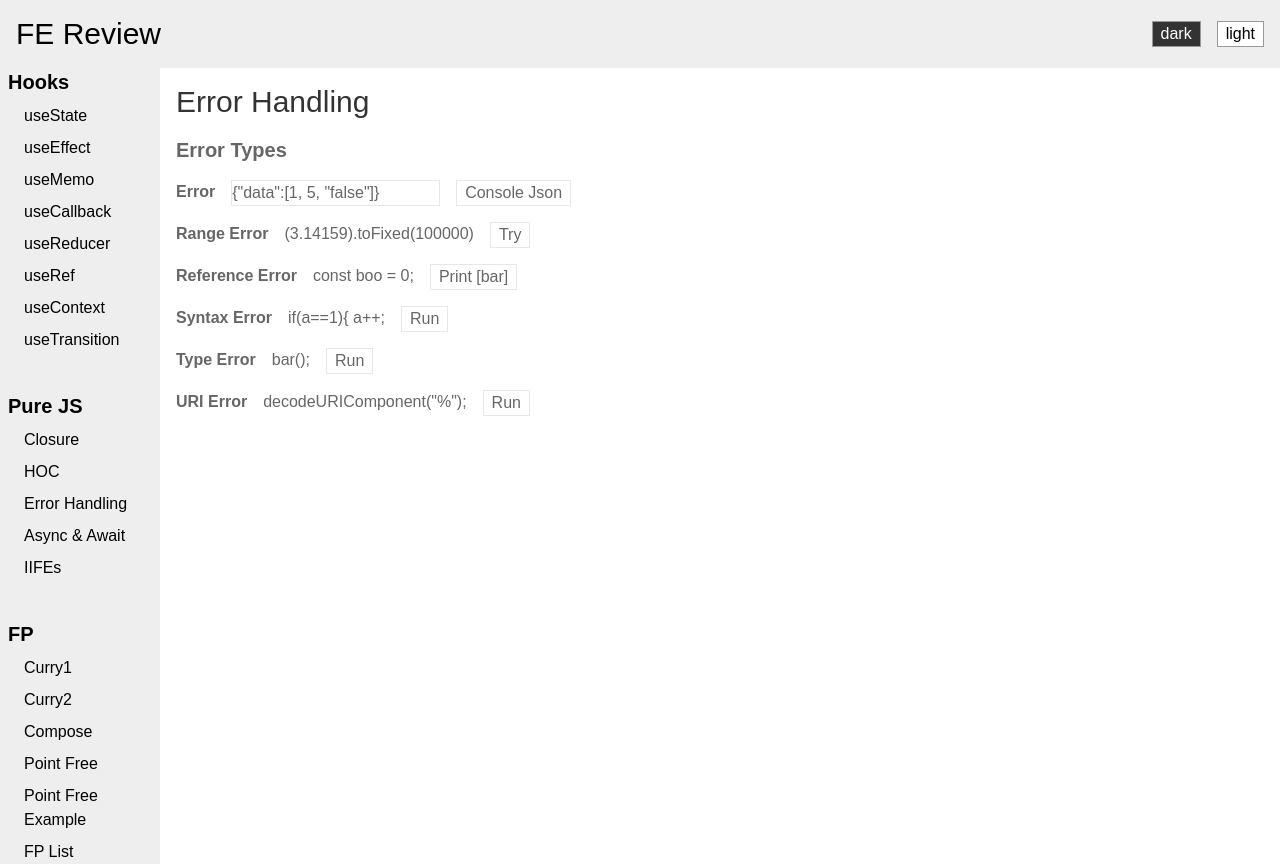
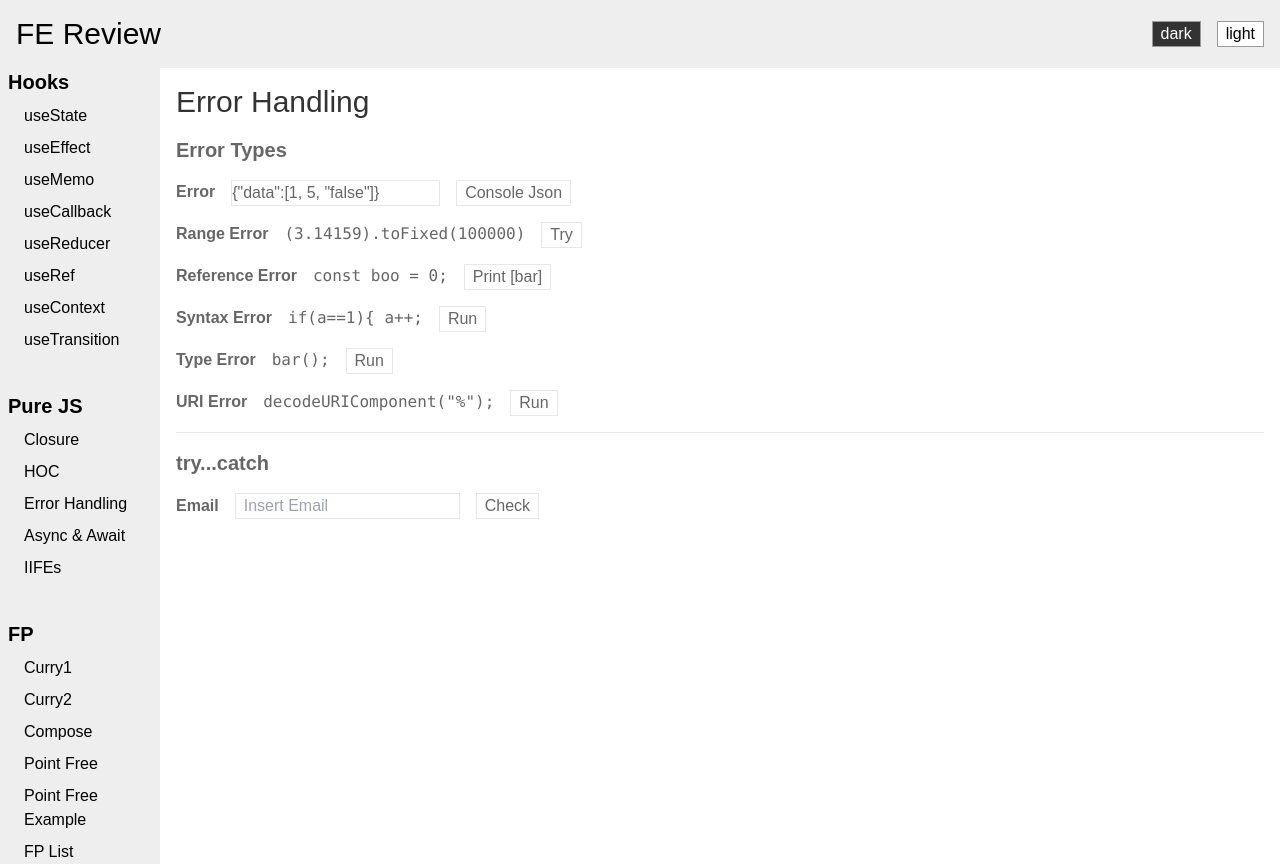
Before and after one commit to hsuanlin0202/Frontend-review, a Next.js app: page /pure/er-handling in a window 1280 px wide. Built offline with nearby package versions, Linux system fonts and the light colour scheme.

Commit message:
error handling try...catch

```diff
--- a/pages/pure/er-handling.tsx
+++ b/pages/pure/er-handling.tsx
@@ -18,6 +18,11 @@ const ErrorHandling = (): JSX.Element => {
   const [testInput, setTestInput] = useState<string>(
     `{"data":[1, 5, "false"]}`
   );
+
+  const [email, setEmail] = useState<{ email: string; note: string }>({
+    email: "",
+    note: "",
+  });
 
   const errorHandler = () => {
     console.log(validateData(testInput));
@@ -46,6 +51,24 @@ const ErrorHandling = (): JSX.Element => {
     decodeURIComponent("%");
   };
 
+  const validateEmail = () => {
+    try {
+      checkEmail();
+    } catch (e: any) {
+      setEmail({ ...email, note: e.message as string });
+    }
+  };
+
+  const checkEmail = () => {
+    if (email.email.length === 0)
+      throw new Error("Email address can not be empty.");
+
+    if (email.email.indexOf("@") === -1)
+      throw new Error("Please enter a valid email address.");
+
+    setEmail({ ...email, note: "Email address Passed." });
+  };
+
   return (
     <Layout.Base title="Error Handling">
       <div className="flex flex-col space-y-4">
@@ -65,7 +88,7 @@ const ErrorHandling = (): JSX.Element => {
 
         <div className="flex">
           <h3 className="font-bold mr-4">Range Error</h3>
-          <span>(3.14159).toFixed(100000)</span>
+          <code>(3.14159).toFixed(100000)</code>
           <button
             type="button"
             className="ml-4 px-2 border"
@@ -77,7 +100,7 @@ const ErrorHandling = (): JSX.Element => {
 
         <div className="flex">
           <h3 className="font-bold mr-4">Reference Error</h3>
-          <span>{`const boo = 0;`}</span>
+          <code>{`const boo = 0;`}</code>
           <button
             type="button"
             className="ml-4 px-2 border"
@@ -89,7 +112,7 @@ const ErrorHandling = (): JSX.Element => {
 
         <div className="flex">
           <h3 className="font-bold mr-4">Syntax Error</h3>
-          <span>{`if(a==1){ a++;`}</span>
+          <code>{`if(a==1){ a++;`}</code>
 
           <button
             type="button"
@@ -102,7 +125,7 @@ const ErrorHandling = (): JSX.Element => {
 
         <div className="flex">
           <h3 className="font-bold mr-4">Type Error</h3>
-          <span>{`bar();`}</span>
+          <code>{`bar();`}</code>
 
           <button
             type="button"
@@ -115,7 +138,7 @@ const ErrorHandling = (): JSX.Element => {
 
         <div className="flex">
           <h3 className="font-bold mr-4">URI Error</h3>
-          <span>{`decodeURIComponent("%");`}</span>
+          <code>{`decodeURIComponent("%");`}</code>
 
           <button
             type="button"
@@ -125,6 +148,25 @@ const ErrorHandling = (): JSX.Element => {
             <span>Run</span>
           </button>
         </div>
+        <hr />
+
+        <h2 className="text-xl font-bold">try...catch</h2>
+
+        <div className="flex items-center">
+          <h3 className="font-bold mr-4">Email</h3>
+          <input
+            type="text"
+            className="border px-2 mr-4"
+            value={email.email}
+            onChange={(e) => setEmail({ email: e.target.value, note: "" })}
+            placeholder="Insert Email"
+          />
+          <button type="button" className="px-2 border" onClick={validateEmail}>
+            <span>Check</span>
+          </button>
+
+          {email.note && <p className="text-sm text-red-500">{email.note}</p>}
+        </div>
       </div>
     </Layout.Base>
   );
```
